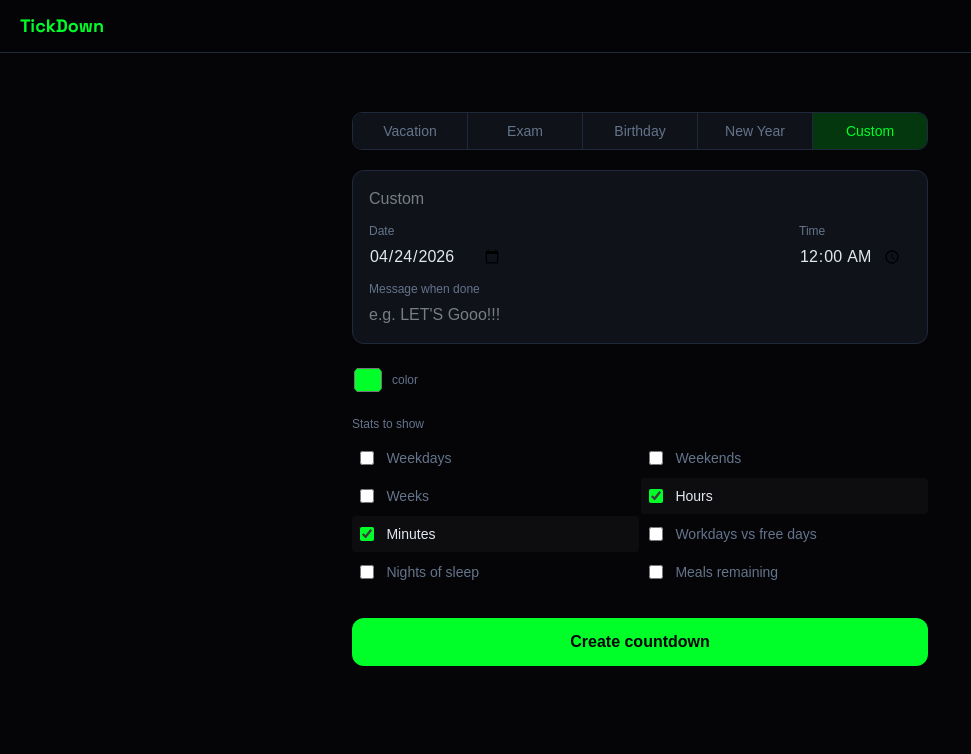
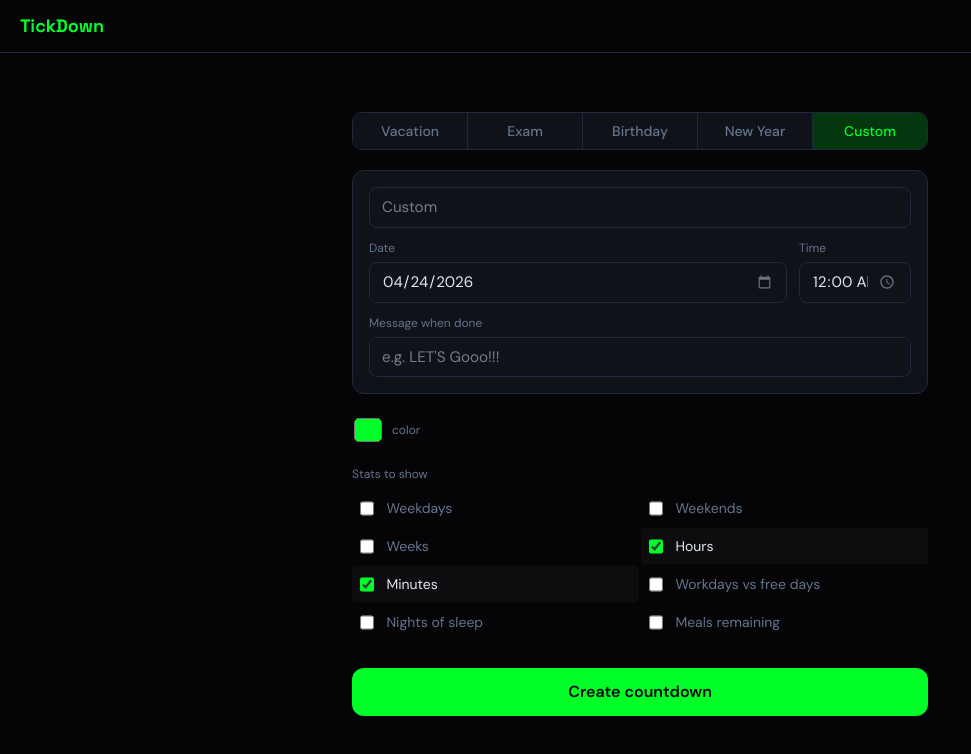
Before and after one commit to mateivul/TickDown, a React (Vite) app: page / in a window 1280 px wide. Shown: the top 754 px of the page, without its empty margins (0-971 px from the left). Built offline with nearby package versions, Linux system fonts and the light colour scheme.

Commit message:
better style , fixes

```diff
--- a/src/index.css
+++ b/src/index.css
@@ -1,4 +1,5 @@
 @import url("https://fonts.googleapis.com/css2?family=JetBrains+Mono:ital,wght@0,100..800;1,100..800&family=Space+Grotesk:wght@300..700&display=swap");
+@import url("https://fonts.googleapis.com/css2?family=DM+Sans:ital,opsz,wght@0,9..40,100..1000;1,9..40,100..1000&display=swap");
 @import "tailwindcss";
 
 :root {
@@ -62,7 +63,7 @@ body {
     border-bottom: 1px solid rgba(255, 255, 255, 0.05);
 }
 
-.flip-digit-botoom {
+.flip-digit-bottom {
     bottom: 0;
     background: var(--bg-digit);
     border-radius: 0 0 8px 8px;
@@ -100,3 +101,59 @@ body {
     z-index: 10;
     transform: rotateX(90deg);
 }
+
+input[type="text"],
+input[type="date"],
+input[type="time"] {
+    background: var(--bg-card);
+    border: 1px solid var(--border);
+    color: var(--text);
+    border-radius: 8px;
+    padding: 0.5rem 0.75rem;
+    font-family: "DM Sans", sans-serif;
+    font-size: 0.95rem;
+    width: 100%;
+    outline: none;
+    transition: border-color 0.2s;
+}
+
+input[type="text"]:focus,
+input[type="date"]:focus,
+input[type="time"]:focus {
+    border-color: var(--accent);
+}
+
+input[type="date"]::-webkit-calendar-picker-indicator,
+input[type="time"]::-webkit-calendar-picker-indicator {
+    filter: invert(1) opacity(0.4);
+}
+
+::-webkit-scrollbar {
+    width: 6px;
+}
+
+::-webkit-scrollbar-track {
+    background: var(--bg);
+}
+
+::-webkit-scrollbar-thumb:hover {
+    background: var(--text-muted);
+}
+
+@keyframes scaleIn {
+    0% {
+        transition: scale(0.5);
+        opacity: 0;
+    }
+    70% {
+        transition: scale(1.1);
+    }
+    100% {
+        transition: scale(1);
+        opacity: 1;
+    }
+}
+
+.completion-msg {
+    animation: scaleIn 0.6s cubic-bezier(0.175, 0.885, 0.32, 1.275) forwards;
+}
```
